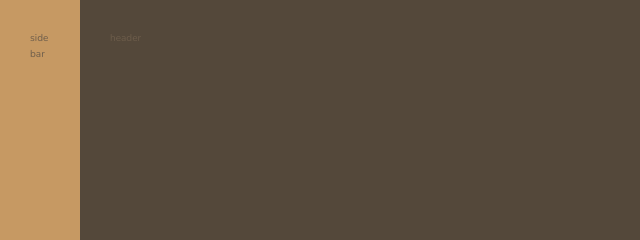
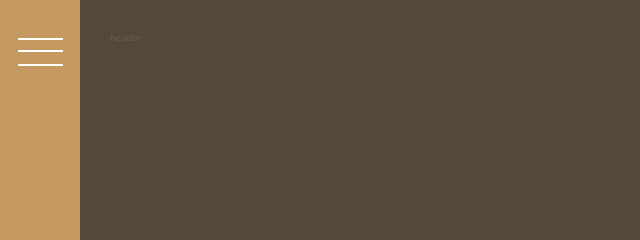
Before and after one commit to m7mdZayan/nexter, a website: page index.html in a window 1280 px wide. Shown: the top 240 px of the page, 0-640 px from the left. Drawn offline with nearby package versions, Linux system fonts and the light colour scheme.

Commit message:
sidebar is finished

```diff
--- a/index.html
+++ b/index.html
@@ -15,7 +15,9 @@
     <title>nexter &mdash; your home, your freedom</title>
   </head>
   <body class="container">
-    <div class="side-bar">side bar</div>
+    <div class="side-bar">
+      <button class="nav-btn"></button>
+    </div>
 
     <header class="header">
       header
--- a/sass/_sidebar.scss
+++ b/sass/_sidebar.scss
@@ -2,4 +2,32 @@
   background-color: $color-primary;
   grid-column: sidebar-start / sidebar-end;
   grid-row: 1 / -1;
+
+  display: flex;
+  justify-content: center;
 }
+
+.nav-btn {
+  border: none;
+  border-radius: 0;
+  margin-top: 2rem;
+  background-color: #fff;
+  height: 2px;
+  width: 4.5rem;
+
+  &::after,
+  &::before {
+    content: "";
+    background-color: #fff;
+    height: 2px;
+    width: 4.5rem;
+    display: block;
+  }
+
+  &::before {
+    transform: translateY(-1.2rem);
+  }
+  &::after {
+    transform: translateY(1.2rem);
+  }
+}
```
Also changed, not shown: css/style.css.
